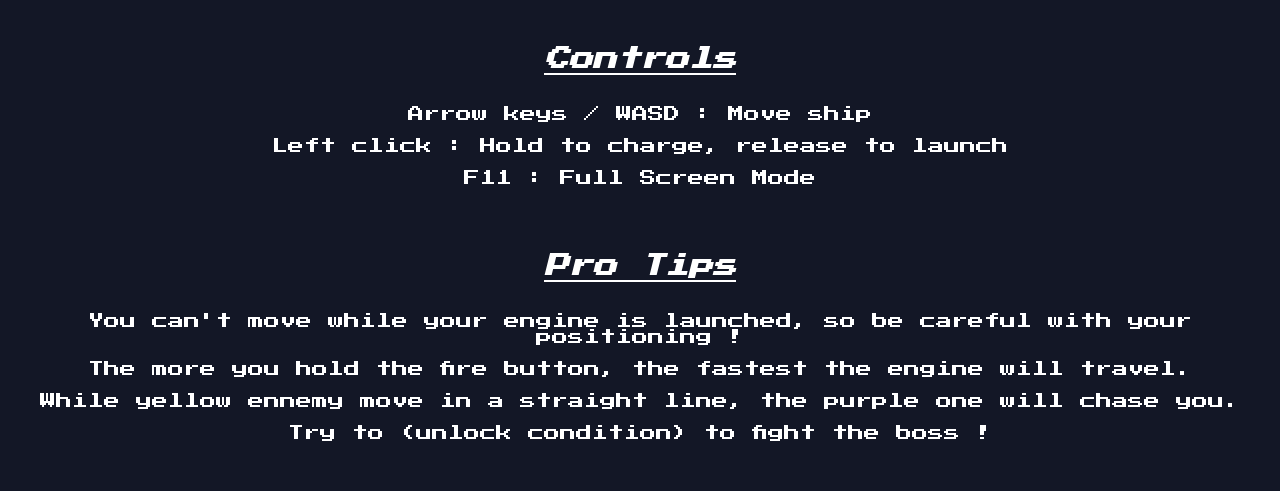
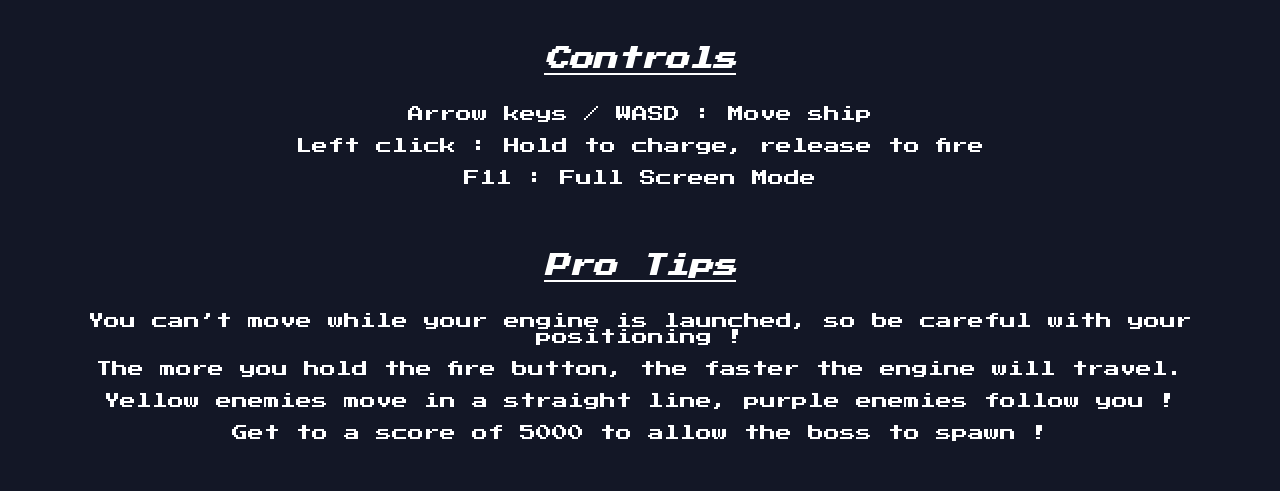
Before and after one commit to Strackeror/LoopinSpace, a plain HTML site: page index.html in a window 1280 px wide. Shown: the part 106-597 px from the top of the page. Drawn offline with Linux system fonts and the light colour scheme.

Commit message:
Update index.html

```diff
--- a/index.html
+++ b/index.html
@@ -13,14 +13,14 @@
       <br>
       <h2 style="text-decoration: underline; font-style: italic; margin-bottom: 35px;">Controls</h2>
       <p>Arrow keys / WASD : Move ship</p>
-      <p>Left click : Hold to charge, release to launch</p>
+      <p>Left click : Hold to charge, release to fire</p>
       <p>F11 : Full Screen Mode</p>
       <br><br>
       <h2 style="text-decoration: underline; font-style: italic; margin-bottom: 35px;">Pro Tips</h2>
-      <p>You can't move while your engine is launched, so be careful with your positioning !</p>
-      <p>The more you hold the fire button, the fastest the engine will travel.</p>
-      <p>While yellow ennemy move in a straight line, the purple one will chase you.</p>
-      <p>Try to (unlock condition) to fight the boss !</p>
+      <p>You can’t move while your engine is launched, so be careful with your positioning !</p>
+      <p>The more you hold the fire button, the faster the engine will travel.</p>
+      <p>Yellow enemies move in a straight line, purple enemies follow you !</p>
+      <p>Get to a score of 5000 to allow the boss to spawn ! </p>
       <br>
       <h1 style="font-style: italic; font-size: 40px;">Press fire to start the game</h1>
     </div>
```
